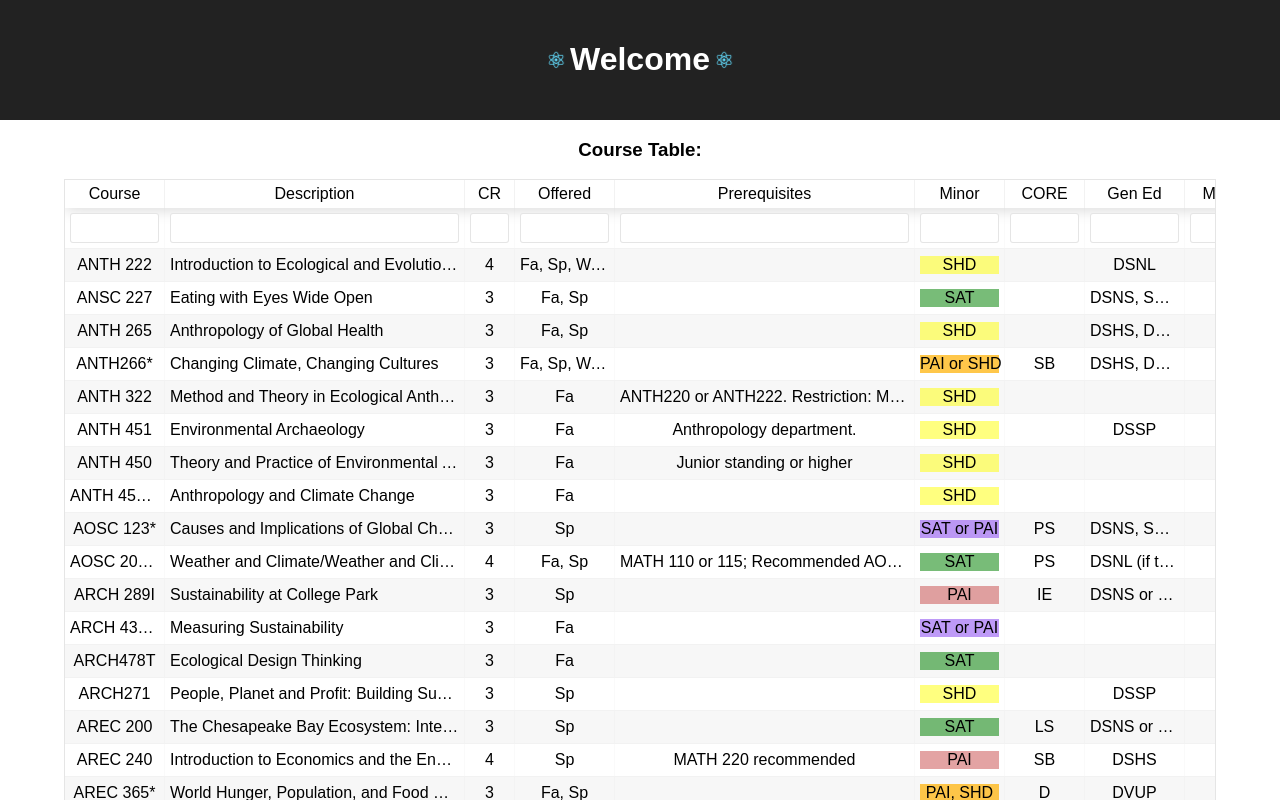
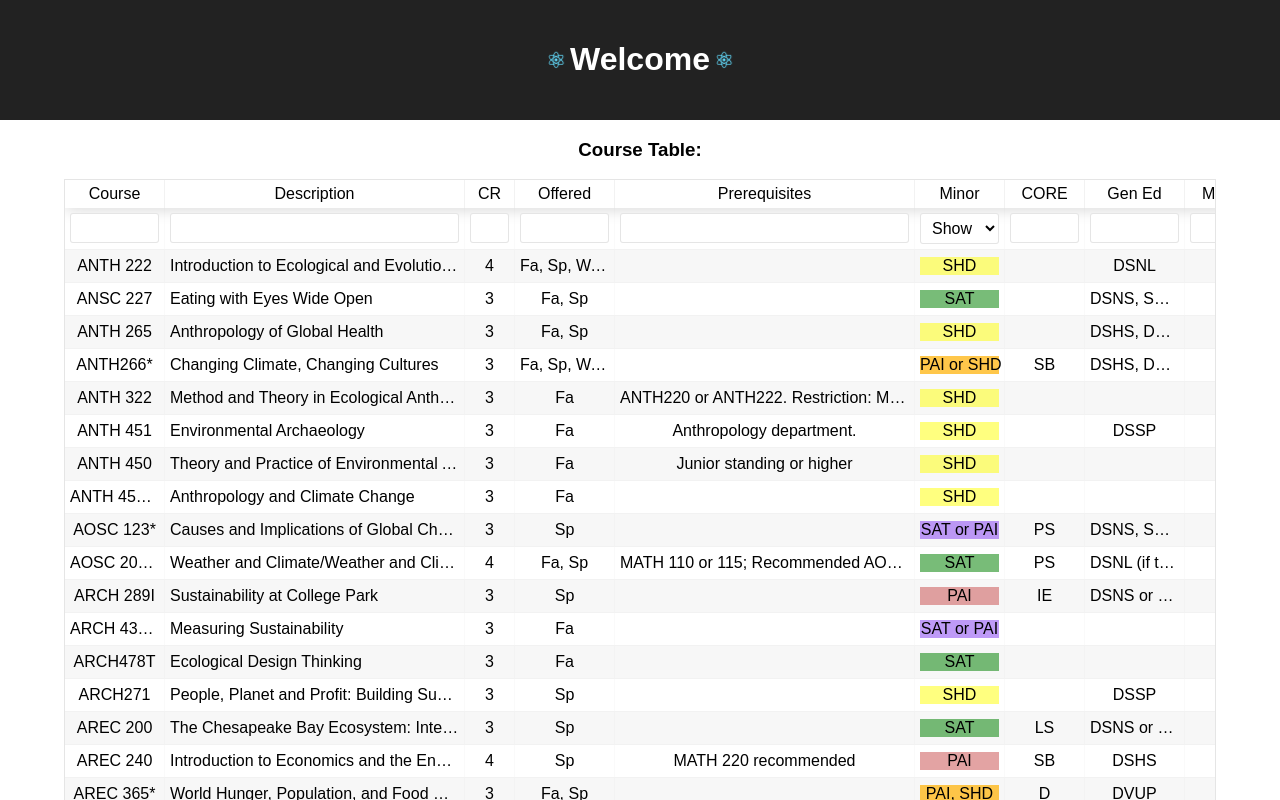
Before and after one commit to aronsonben/umd-sus-minor, a React (Create React App) app: page / in a window 1280 px wide. Shown: the top 800 px of the page. Built offline with nearby package versions, Linux system fonts and the light colour scheme.

Commit message:
added expander column

```diff
--- a/src/App.js
+++ b/src/App.js
@@ -54,7 +54,6 @@ class App extends Component {
             filterAll: true,
             Cell: row => {
                 let minor = row.original.Minor;
-
                 return (
                     <div style={{
                         backgroundColor: this.getColor(minor)
@@ -62,7 +61,18 @@ class App extends Component {
                         {row.original.Minor}
                     </div>
                 );
-            }
+            },
+            Filter: ({ filter, onChange }) =>
+                <select
+                    onChange={event => onChange(event.target.value)}
+                    style={{width: "100%"}}
+                    value={filter ? filter.value : "all"}
+                >
+                    <option value="ALL">Show All</option>
+                    <option value="SAT">SAT</option>
+                    <option value="SHD">SHD</option>
+                    <option value="PAI">PAI</option>
+                </select>
         }, {
             Header: 'CORE',
             accessor: 'CORE',
@@ -77,6 +87,9 @@ class App extends Component {
             accessor: 'Major',
             width: 75,
             filterAll: true
+        }, {
+            Header: 'Expand',
+            expander: true
         }];
         return (
             <div className="App">
@@ -96,6 +109,18 @@ class App extends Component {
                             filterable={true}
                             defaultFilterMethod={(filter, rows, column) =>
                                 matchSorter(rows, filter.value, {keys: [column.Header]})}
+                            SubComponent={row => {
+                                const data = row.original;
+                                console.log(data);
+                                return(
+                                    <div style={{textAlign: 'left', padding: '0 25px'}}>
+                                        <h3>{data.Course}</h3>
+                                        <p><b>Description: </b>{data.Description}</p>
+                                        <p><b>Prerequisites: </b>{data['Prerequisites']}</p>
+                                        <p><b>Gen Ed: </b>{data['Gen Ed']}</p>
+                                    </div>
+                                )
+                            }}
                             className="-striped -highlight"
                         />
                     </div>
```
